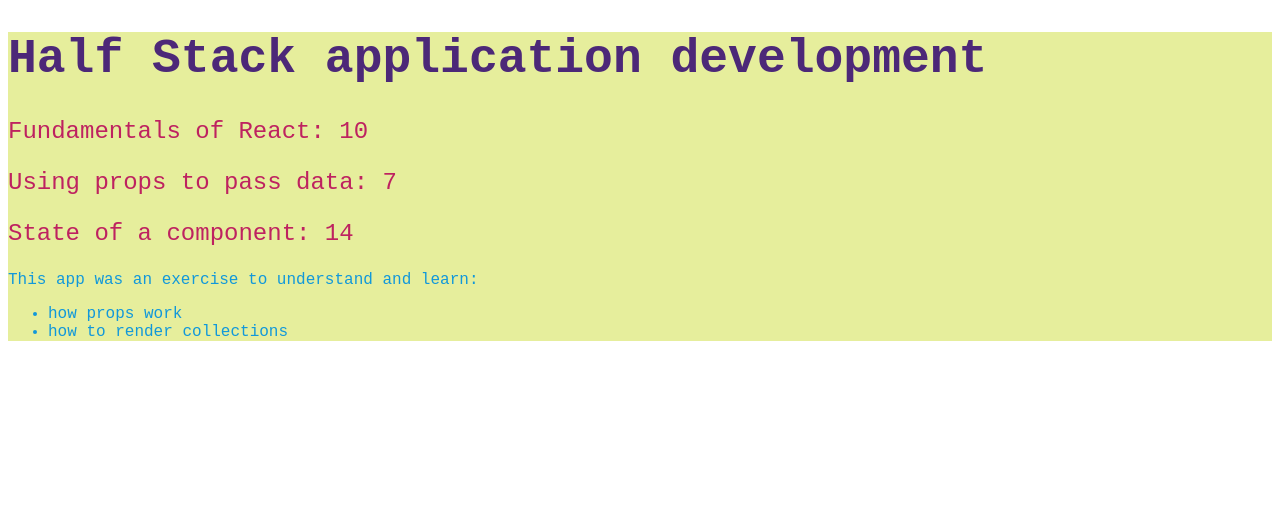
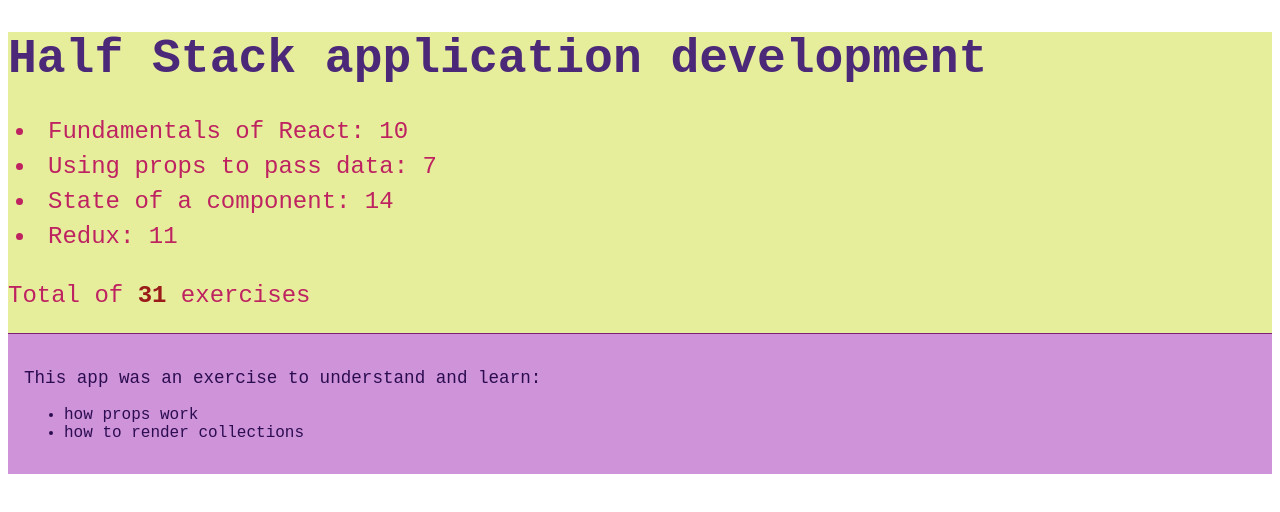
Before and after one commit to adelicia-js/fullstackopen-exercises, a React (Vite) app in the folder part2/course-info/: page / in a window 1280 px wide. Shown: the top 512 px of the page. Built offline with nearby package versions, Linux system fonts and the light colour scheme.

Commit message:
part 2.1 fixed, part 2.2

```diff
--- a/part2/course-info/src/App.jsx
+++ b/part2/course-info/src/App.jsx
@@ -13,36 +13,28 @@ Header.propTypes = {
   name: PropTypes.string,
 };
 
-const Part = ({ part, exercises }) => {
+const Part = ({ partsArr }) => {
   return (
     <>
-      <p style={{ color: "#BE2260", fontSize: "1.5rem" }}>
-        {part}: {exercises}
-      </p>
+      <li style={{ color: "#BE2260", fontSize: "1.5rem", padding:"0 0 0.5rem 0.5rem" }}>
+        {partsArr.name}: {partsArr.exercises}
+      </li>
     </>
   );
 };
 
 Part.propTypes = {
-  part: PropTypes.string,
+  partsArr: PropTypes.object,
+  name: PropTypes.string,
   exercises: PropTypes.number,
 };
 
 const Content = ({ courseArr }) => {
   return (
     <>
-      <Part
-        part={courseArr.parts[0].name}
-        exercises={courseArr.parts[0].exercises}
-      />
-      <Part
-        part={courseArr.parts[1].name}
-        exercises={courseArr.parts[1].exercises}
-      />
-      <Part
-        part={courseArr.parts[2].name}
-        exercises={courseArr.parts[2].exercises}
-      />
+      {courseArr.parts.map((courseType) => (
+        <Part key={courseType.id} partsArr={courseType} />
+      ))}
     </>
   );
 };
@@ -50,18 +42,19 @@ const Content = ({ courseArr }) => {
 Content.propTypes = {
   courseArr: PropTypes.object,
   parts: PropTypes.array,
-  name: PropTypes.string,
-  exercises: PropTypes.number,
 };
 
 const Total = ({ courseArr }) => {
   return (
     <>
       <p style={{ color: "#BE2260", fontSize: "1.5rem" }}>
-        Total of exercises: {""}
-        {courseArr.parts[0].exercises +
-          courseArr.parts[1].exercises +
-          courseArr.parts[2].exercises}
+        Total of{" "}
+        <span style={{ color: "#9B1A1A", fontWeight: "bolder" }}>
+          {courseArr.parts[0].exercises +
+            courseArr.parts[1].exercises +
+            courseArr.parts[2].exercises}
+        </span>{" "}
+        exercises
       </p>
     </>
   );
@@ -75,15 +68,15 @@ Total.propTypes = {
 
 const Desc = () => {
   return (
-    <>
-      <p style={{ color: "#1198DA", fontSize: "1rem" }}>
+    <div style={{backgroundColor: "#CE93D8", borderTop:"1px solid #7B1F73", padding:"1rem"}}>
+      <p style={{ color: "#2C0C51", fontSize: "1.1rem" }}>
         This app was an exercise to understand and learn:
-        <ul>
-          <li>how props work</li>
-          <li>how to render collections</li>
-        </ul>
       </p>
-    </>
+      <ul style={{ color: "#2C0C51", fontSize: "1rem" }}>
+        <li>how props work</li>
+        <li>how to render collections</li>
+      </ul>
+    </div>
   );
 };
 
@@ -92,7 +85,7 @@ const Course = ({ course }) => {
     <div>
       <Header courseArr={course} />
       <Content courseArr={course} />
-      {/* <Total courseArr={course}/> */}
+      <Total courseArr={course} />
       <Desc />
     </div>
   );
@@ -122,6 +115,11 @@ const App = () => {
         exercises: 14,
         id: 3,
       },
+      {
+        name: "Redux",
+        exercises: 11,
+        id: 4,
+      },
     ],
   };
 
```
